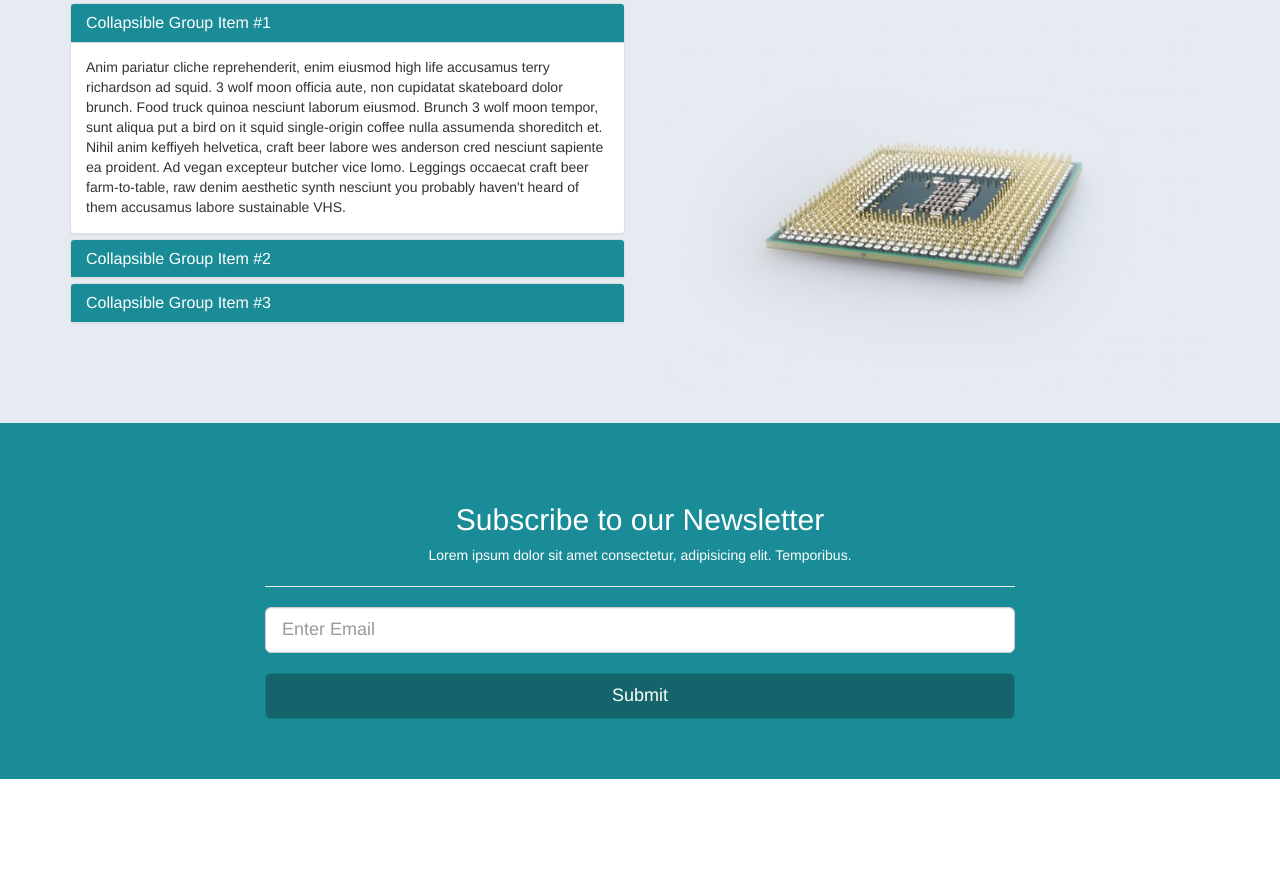
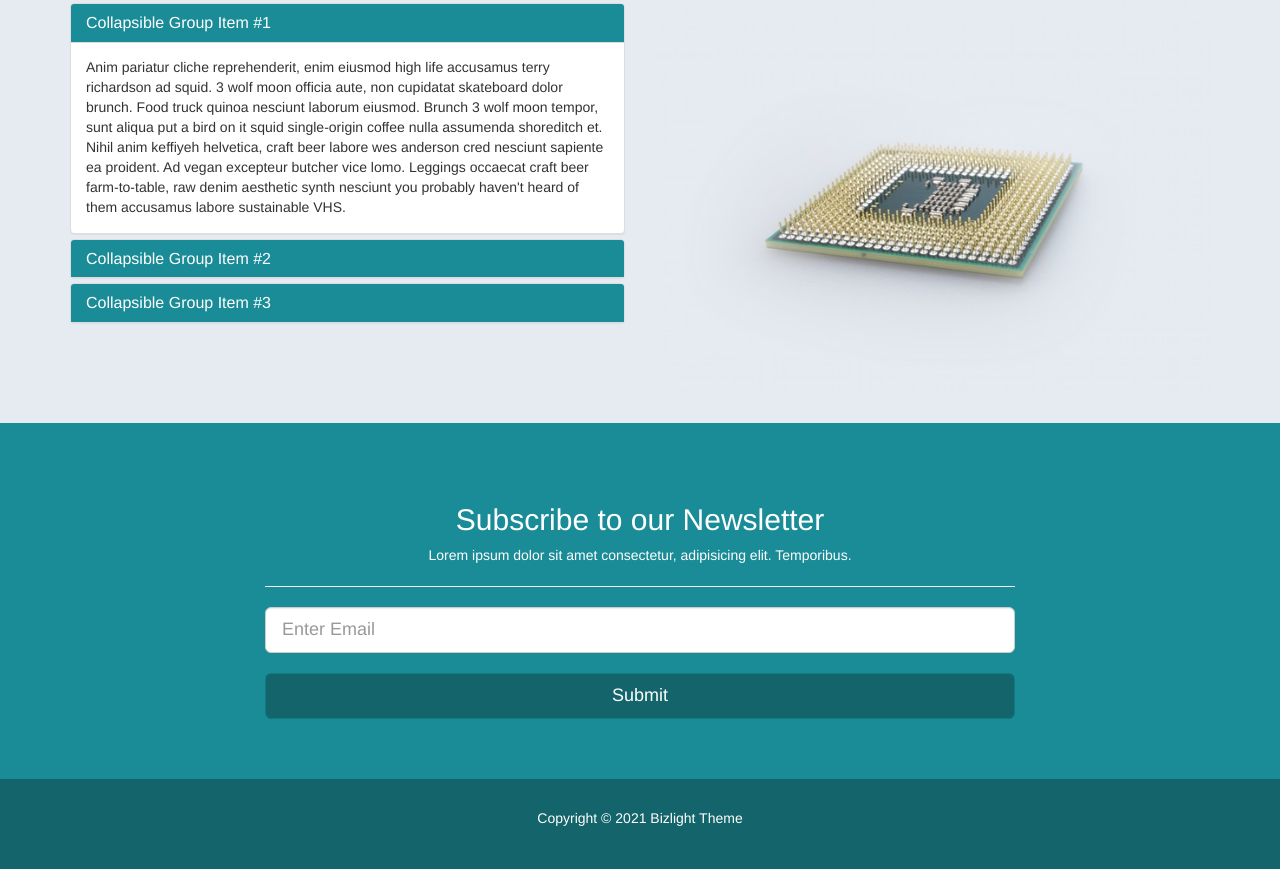
Before and after one commit to infiniteoo/HTMLCSS-_custom_bootstrap_sass, a plain HTML site: page index.html in a window 1280 px wide. Shown: the part 945-1814 px from the top of the page. Before the commit the page ends 1724 px from the top, so only its background shows below. Drawn offline with Linux system fonts and the light colour scheme.

Commit message:
implemented our footer

```diff
--- a/index.html
+++ b/index.html
@@ -257,6 +257,12 @@
       </div>
     </div>
 
+    <footer>
+      <div class="container">
+        <p>Copyright &copy; 2021 Bizlight Theme</p>
+      </div>
+    </footer>
+
     <script src="bower_components/jquery/dist/jquery.js"></script>
     <script src="bower_components/bootstrap-sass/assets/javascripts/bootstrap.js"></script>
   </body>
--- a/sass/_custom.scss
+++ b/sass/_custom.scss
@@ -58,3 +58,10 @@
     background: darken($main-color, 10%);
   }
 }
+
+footer {
+  padding: 30px 0;
+  background: darken($main-color, 10%);
+  color: set-text-color($main-color);
+  text-align: center;
+}
```
Also changed, not shown: css/app.css.
